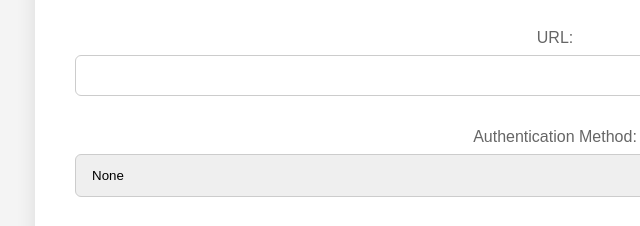
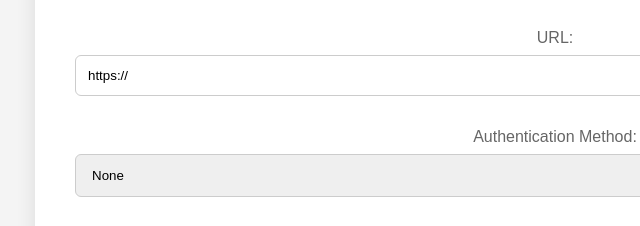
Before and after one commit to jaswanthreddy7/curl_commands_KO-s, a plain HTML site: page index.html in a window 1280 px wide. Shown: the part 254-480 px from the top of the page, 85-725 px from the left. Drawn offline with Linux system fonts and the light colour scheme.

Commit message:
Update index.html

```diff
--- a/index.html
+++ b/index.html
@@ -18,7 +18,7 @@
             </select>
 
             <label for="url">URL:</label>
-            <input type="text" id="url" name="url" required>
+            <input type="text" id="url" name="url" value="https://" required readonly>
 
             <label for="authMethod">Authentication Method:</label>
             <select id="authMethod" name="authMethod" onchange="toggleAuthFields()" required>
```
